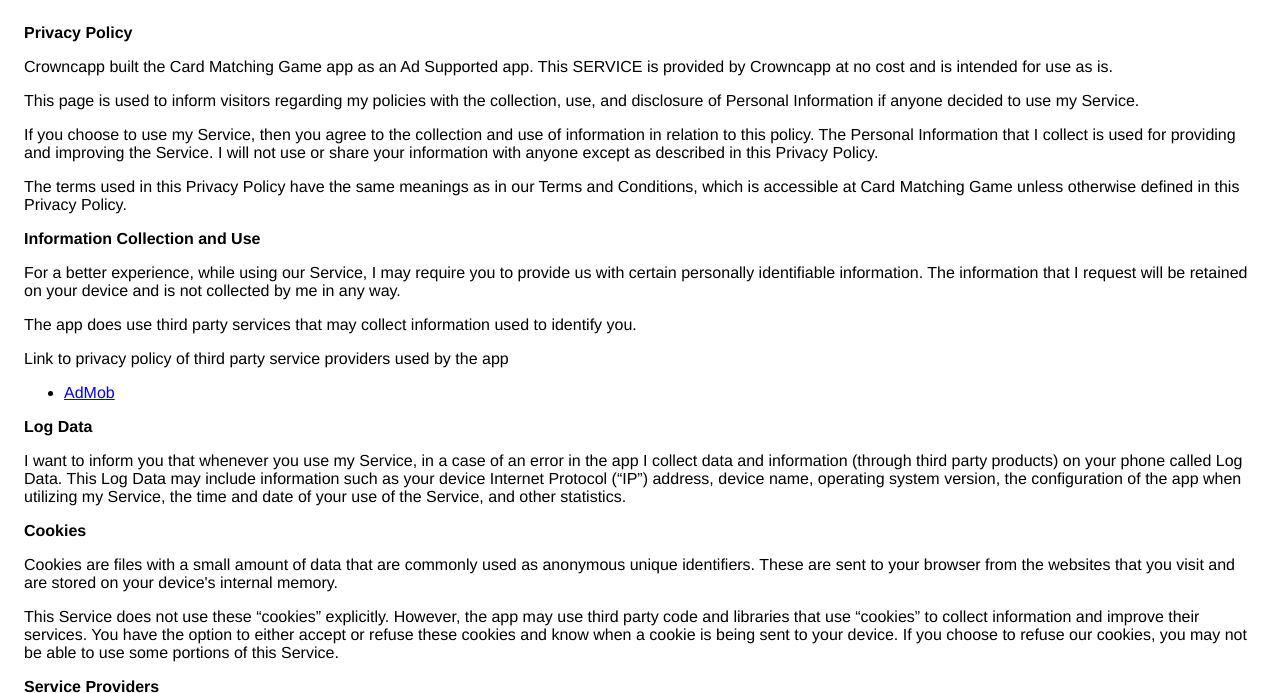
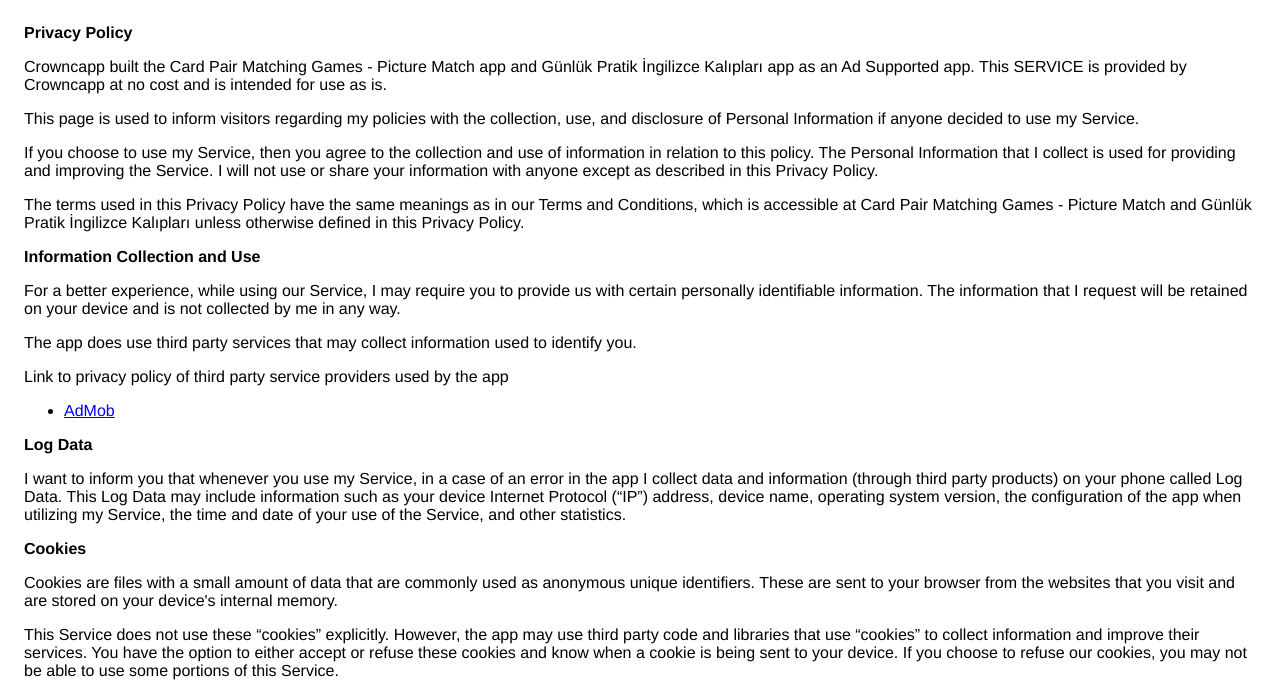
Before and after one commit to Crowncapp/crowncapp.github-io, a plain HTML site: page privacypolicy.html in a window 1280 px wide. Shown: the top 693 px of the page. Drawn offline with Linux system fonts and the light colour scheme.

Commit message:
Update privacypolicy.html

```diff
--- a/privacypolicy.html
+++ b/privacypolicy.html
@@ -8,7 +8,7 @@
     </head>
     <body>
     <strong>Privacy Policy</strong> <p>
-                  Crowncapp built the Card Matching Game app as
+                  Crowncapp built the Card Pair Matching Games - Picture Match app and Günlük Pratik İngilizce Kalıpları app as
                   an Ad Supported app. This SERVICE is provided by
                   Crowncapp at no cost and is intended for use as
                   is.
@@ -25,7 +25,7 @@
                 </p> <p>
                   The terms used in this Privacy Policy have the same meanings
                   as in our Terms and Conditions, which is accessible at
-                  Card Matching Game unless otherwise defined in this Privacy Policy.
+                  Card Pair Matching Games - Picture Match and Günlük Pratik İngilizce Kalıpları unless otherwise defined in this Privacy Policy.
                 </p> <p><strong>Information Collection and Use</strong></p> <p>
                   For a better experience, while using our Service, I
                   may require you to provide us with certain personally
```
